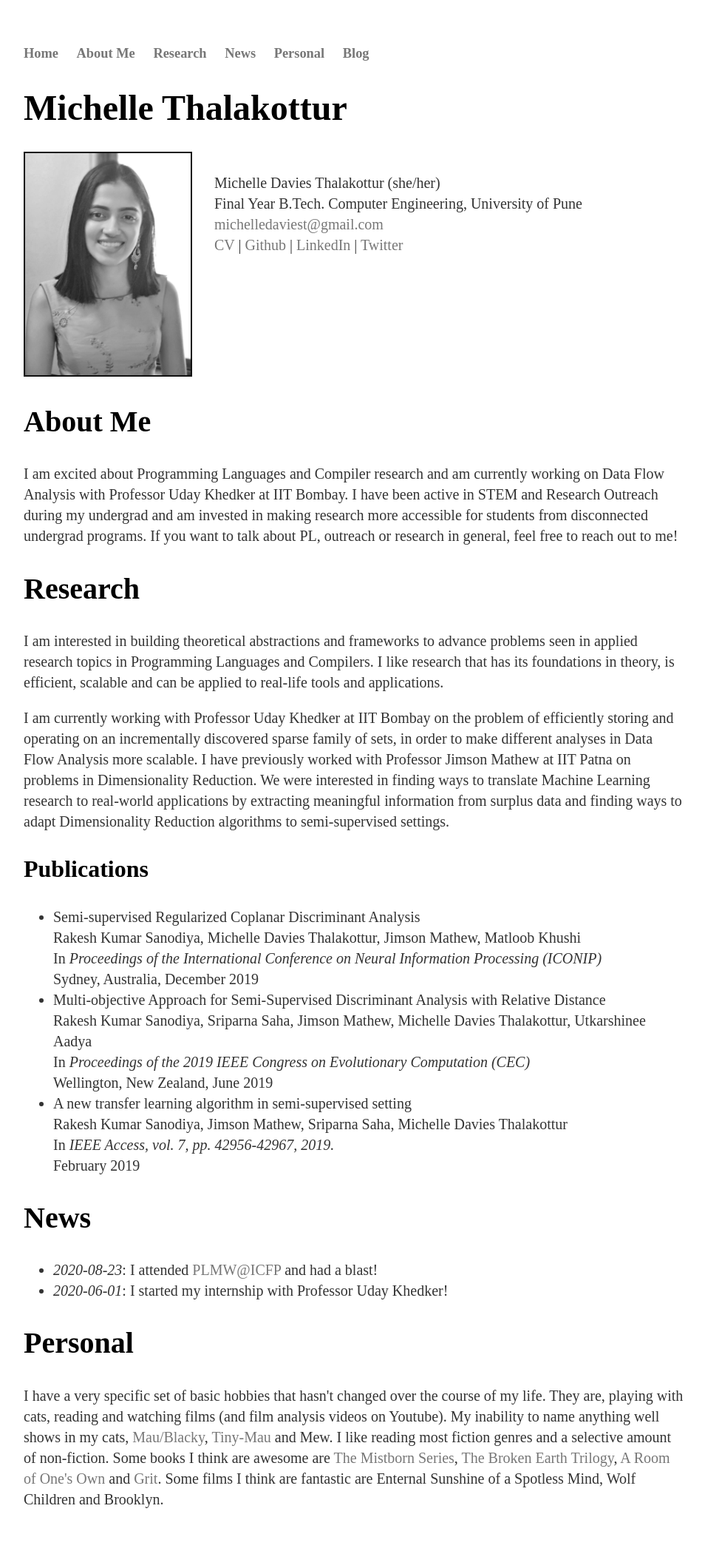
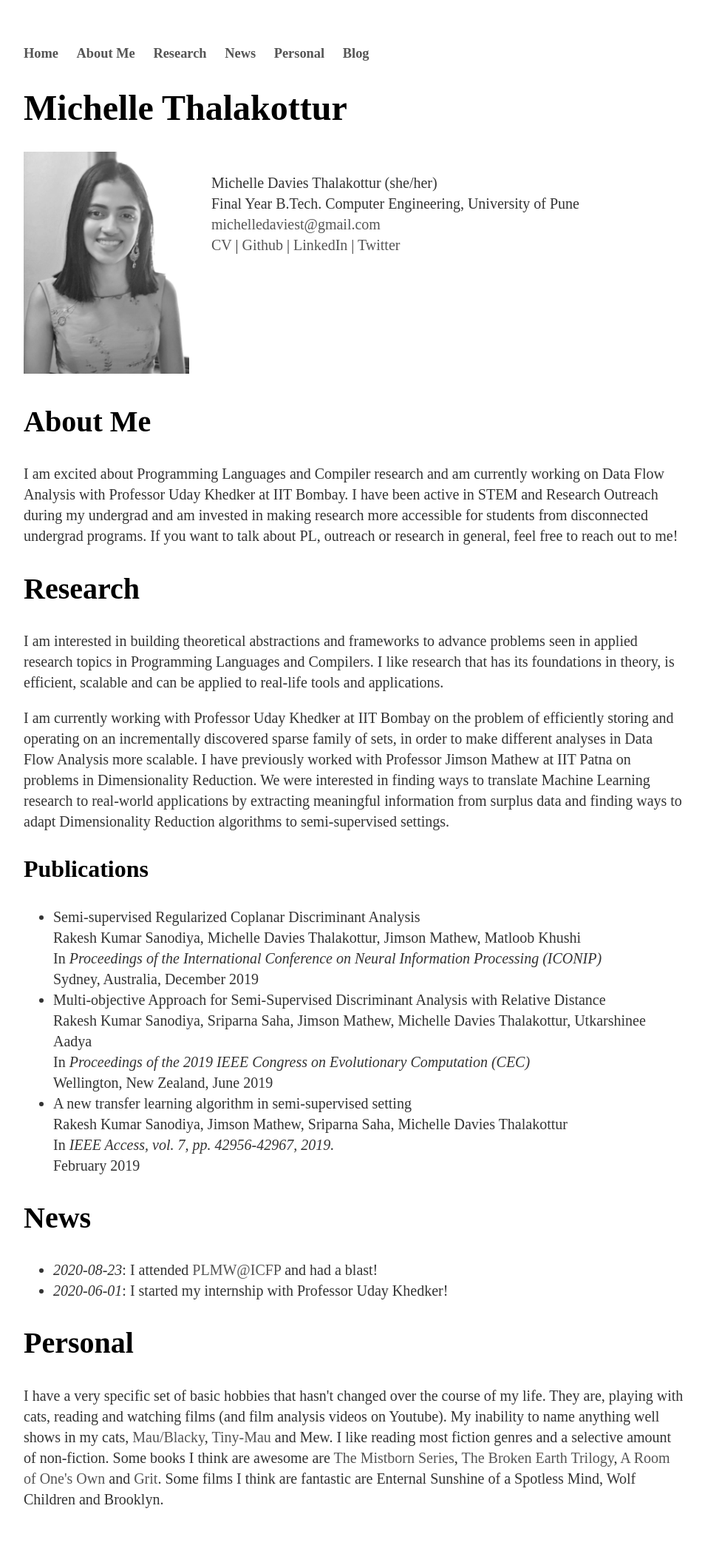
Before and after one commit to michelledaviest/michelledaviest.github.io, a Jekyll site: the page built from index.html, in a window 1280 px wide. Shown: the whole page at 74% size, without its empty margins (160-1114 px from the left). Built offline with Jekyll 4.4.1, drawn with Linux system fonts in a browser that asks for light colours; some web fonts are replaced.

Commit message:
removed border and made links darker

```diff
--- a/css/main.css
+++ b/css/main.css
@@ -4,10 +4,9 @@ body { margin: 60px auto; width: 70%; }
 
 img {
   float: left;
-  border: 2px solid #111;
 }
 
-a { text-decoration: none; color: #777; }
+a { text-decoration: none; color: #555; }
 a:hover { text-decoration: underline; }
 
 p, ul { font-size: 1.25em; line-height: 1.4em; color: #333; }
```
